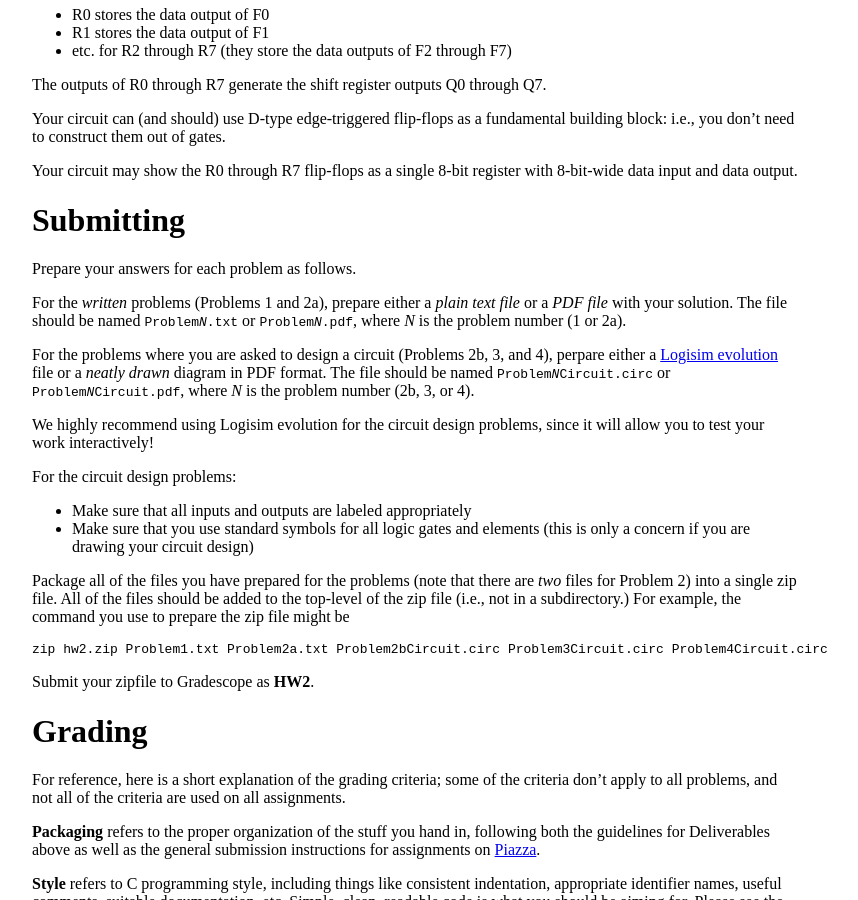
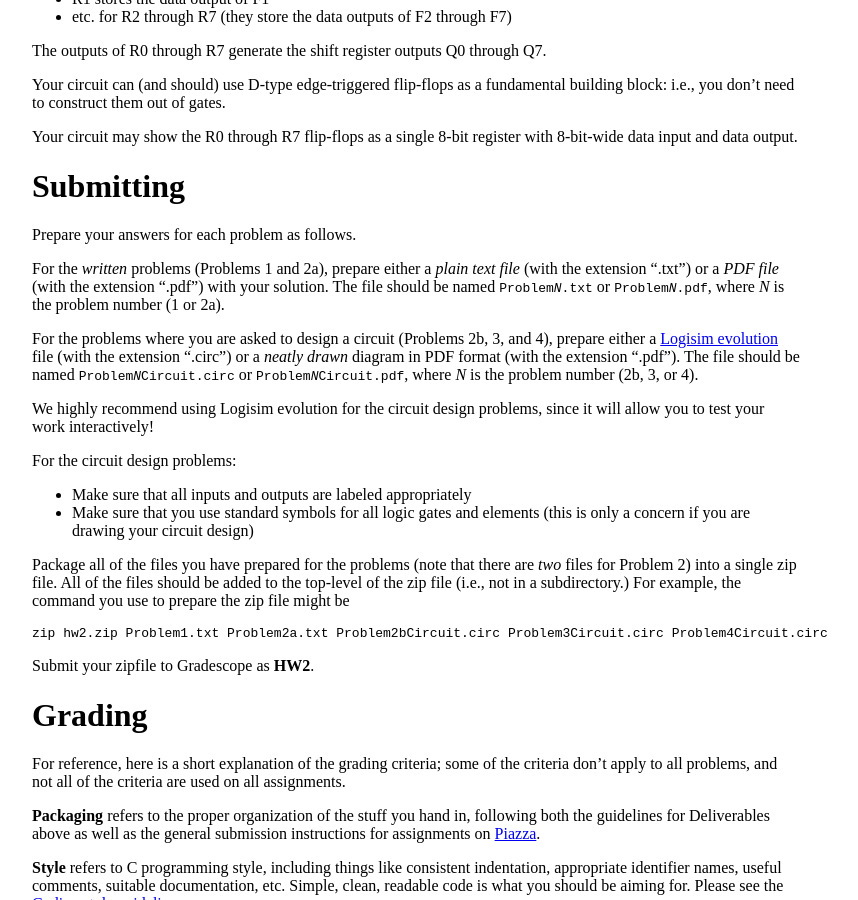
Before and after one commit to jhucsf/fall2019, a Jekyll site: the page built from hw/hw2.md, in a window 1280 px wide and 900 px high, scrolled down 2218 px. Shown: the whole window, without its empty margins (224-1082 px from the left). Built offline with Jekyll 4.4.1, drawn with Linux system fonts in a browser that asks for light colours; some of the changed text lies outside the part shown.

Commit message:
post HW2

```diff
--- a/hw/hw2.md
+++ b/hw/hw2.md
@@ -116,9 +114,9 @@ Your circuit may show the R0 through R7 flip-flops as a single 8-bit register wi
 
 Prepare your answers for each problem as follows.
 
-For the *written* problems (Problems 1 and 2a), prepare either a *plain text file* or a *PDF file* with your solution.  The file should be named <code>Problem<i>N</i>.txt</code> or <code>Problem<i>N</i>.pdf</code>, where *N* is the problem number (1 or 2a).
+For the *written* problems (Problems 1 and 2a), prepare either a *plain text file* (with the extension ".txt") or a *PDF file* (with the extension ".pdf") with your solution.  The file should be named <code>Problem<i>N</i>.txt</code> or <code>Problem<i>N</i>.pdf</code>, where *N* is the problem number (1 or 2a).
 
-For the problems where you are asked to design a circuit (Problems 2b, 3, and 4), perpare either a [Logisim evolution](https://github.com/reds-heig/logisim-evolution) file or a *neatly drawn* diagram in PDF format.  The file should be named <code>Problem<i>N</i>Circuit.circ</code> or <code>Problem<i>N</i>Circuit.pdf</code>, where *N* is the problem number (2b, 3, or 4).
+For the problems where you are asked to design a circuit (Problems 2b, 3, and 4), prepare either a [Logisim evolution](https://github.com/reds-heig/logisim-evolution) file (with the extension ".circ") or a *neatly drawn* diagram in PDF format (with the extension ".pdf").  The file should be named <code>Problem<i>N</i>Circuit.circ</code> or <code>Problem<i>N</i>Circuit.pdf</code>, where *N* is the problem number (2b, 3, or 4).
 
 We highly recommend using Logisim evolution for the circuit design problems, since it will allow you to test your work interactively!
 
```
Also changed, not shown: other parts of hw/hw2.md (+2 -4 lines), index.md (+2 -0 lines).
